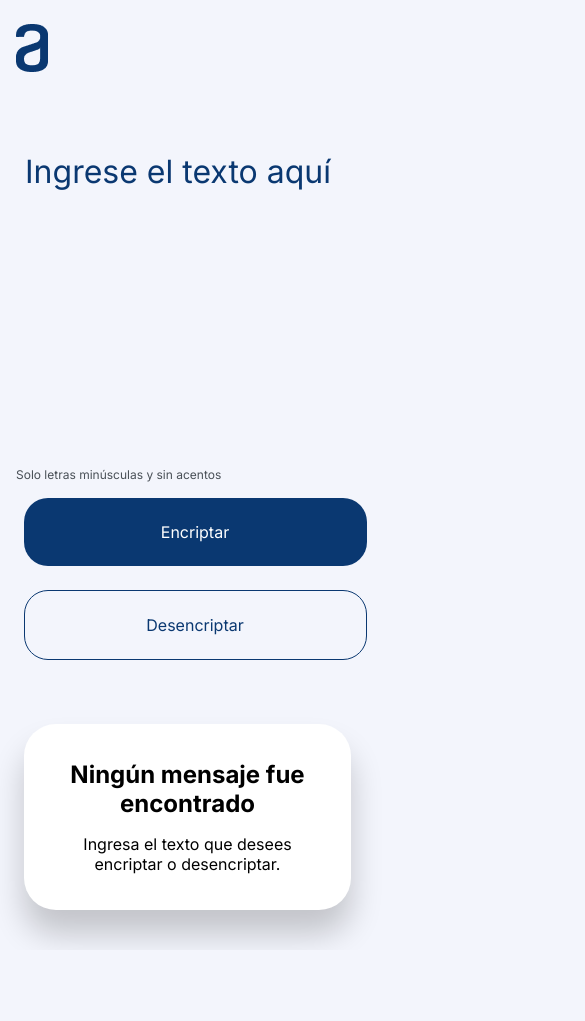
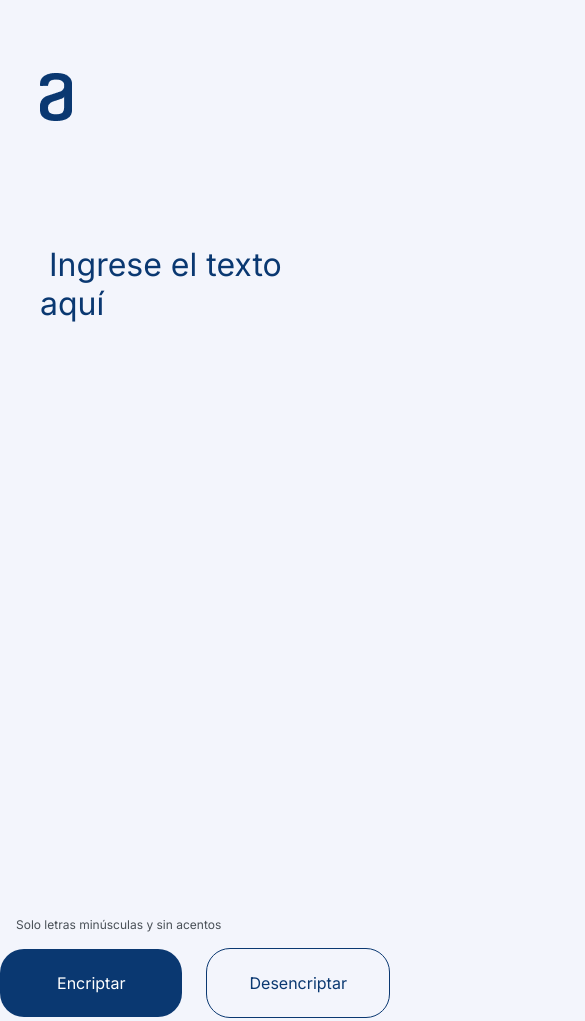
Before and after one commit to kurttck/encriptador_one, a plain HTML site: page index.html in a window 390 px wide. Shown: the top 1021 px of the page, 585 px wide, since content can reach past the window. Before the commit the page ends 950 px from the top, so only its background shows below. Drawn offline with Linux system fonts and the light colour scheme.

Commit message:
Responsive para tablet

```diff
--- a/styles/styles.css
+++ b/styles/styles.css
@@ -12,7 +12,7 @@ body {
 
 /* ------------------------------ HEADER ----------------------------- */
 
-header {
+.header {
   padding: 24px 0px 24px 16px;
   height: 96px;
 }
@@ -109,3 +109,33 @@ header {
   font-size: 16px;
   text-align: center;
 }
+
+/* ------------------------ RESPONSIVE --------------------------------- */
+
+/* ----------------- Tablet --------------------- */
+@media (min-width: 375px) {
+  .header {
+    padding: 73.42px 0px 116px 40px;
+    height: 96px;
+  }
+
+  .texto {
+    height: 712px;
+    padding: 56px 40px;
+  }
+
+  .buttons {
+    flex-direction: row;
+    justify-content: center;
+  }
+
+  .mensaje__centro {
+    width: 688px;
+    height: 133px;
+  }
+}
+
+/* ----------computadora------------------ */
+
+@media (min-width: 768px) {
+}
```
